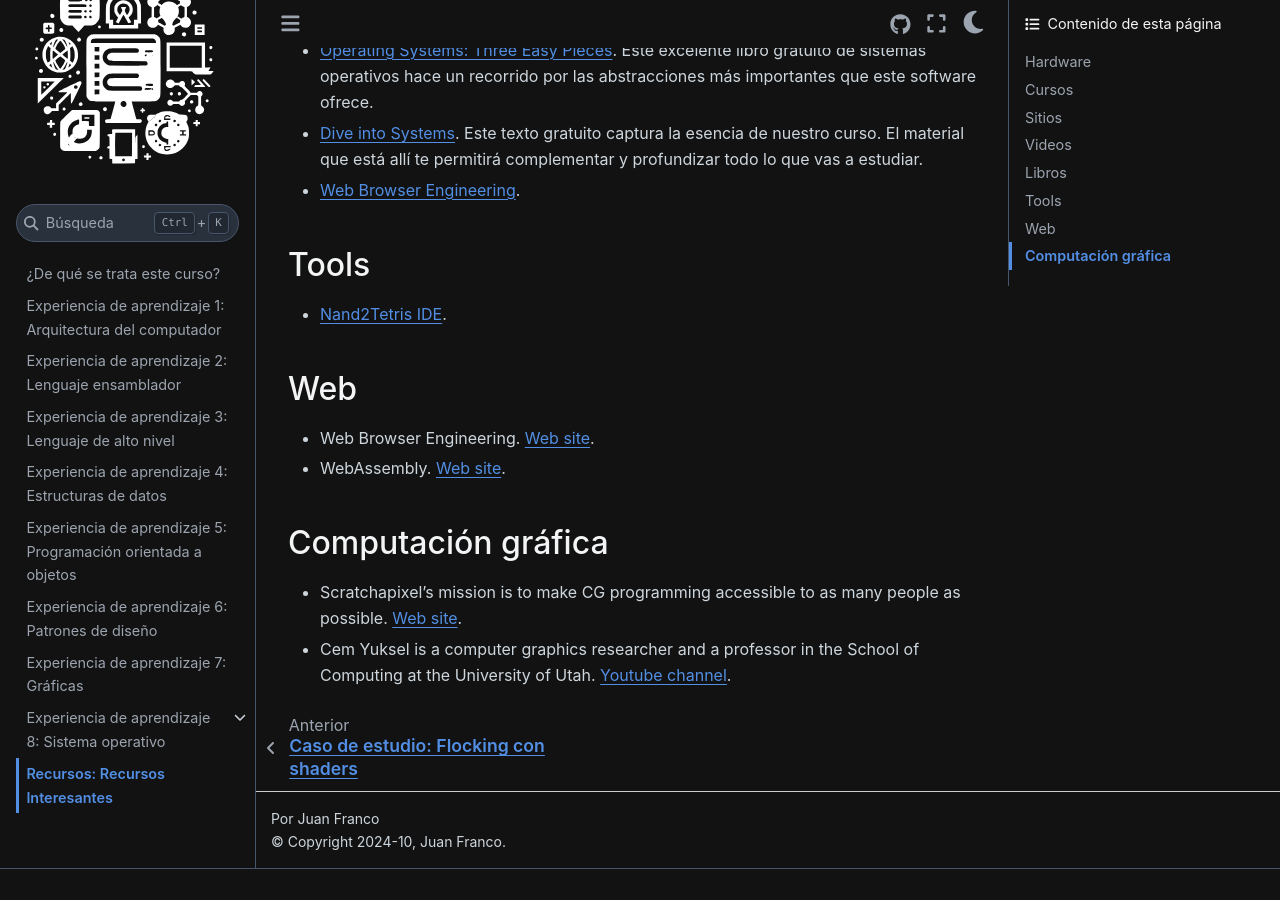
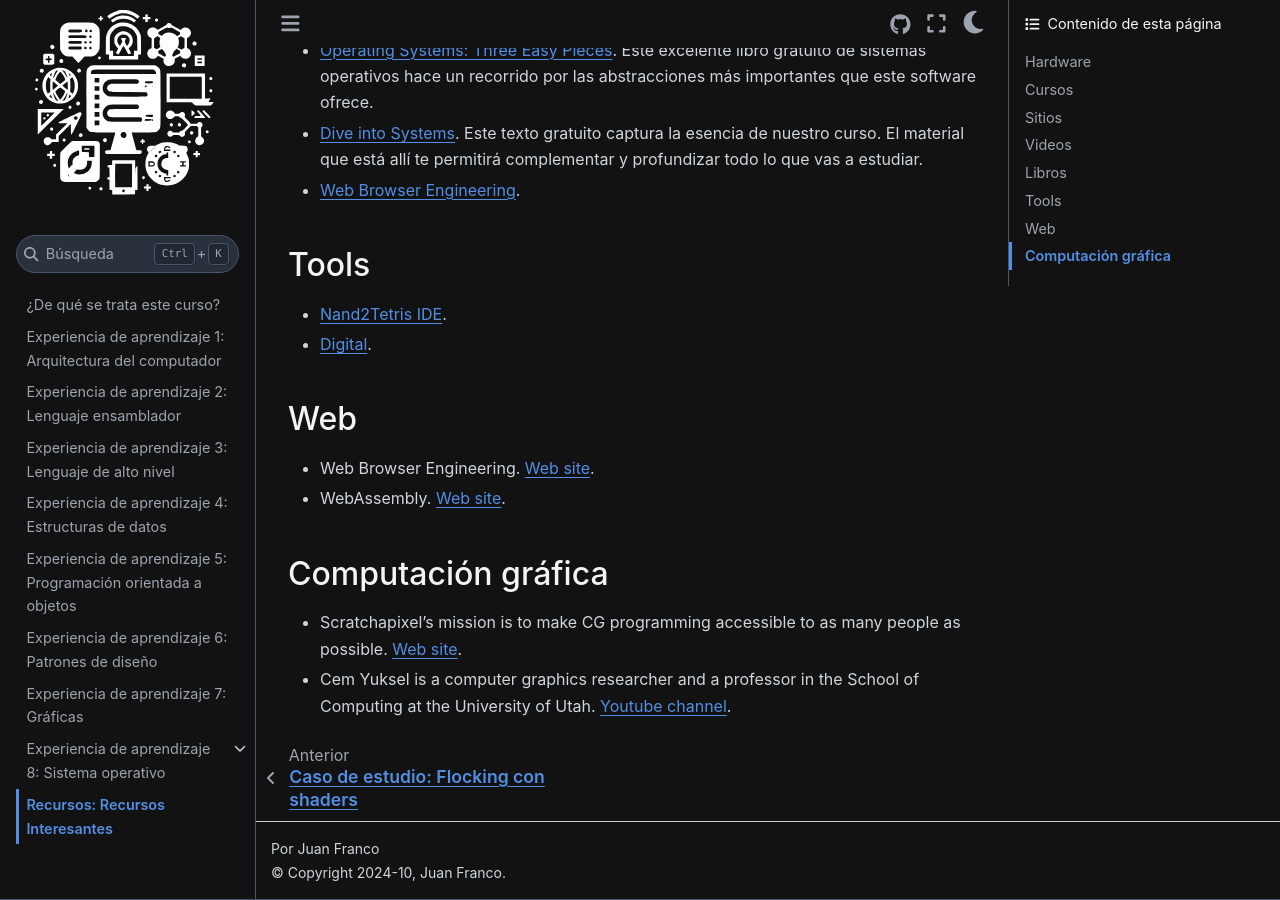
Before and after one commit to juanferfranco/SistemasComputacionales, a Sphinx documentation site: the page built from docs/_recursos/recursos.rst, in a window 1280 px wide and 900 px high, scrolled down 1475 px. Built offline with Sphinx 7.4.7 and the Sphinx Book theme 1.1.4, drawn with Linux system fonts in a browser that asks for light colours; before the commit the page ends 2344 px from its top, so only the background shows below that.

Commit message:
Add Digital simulator link

```diff
--- a/docs/_recursos/recursos.rst
+++ b/docs/_recursos/recursos.rst
@@ -57,6 +57,7 @@ Tools
 -------
 
 * `Nand2Tetris IDE <https://marketplace.visualstudio.com/items?itemName=AvivYaish.nand-ide>`__.
+* `Digital <https://github.com/hneemann/Digital>`__.
 
 Web
 --------
```
